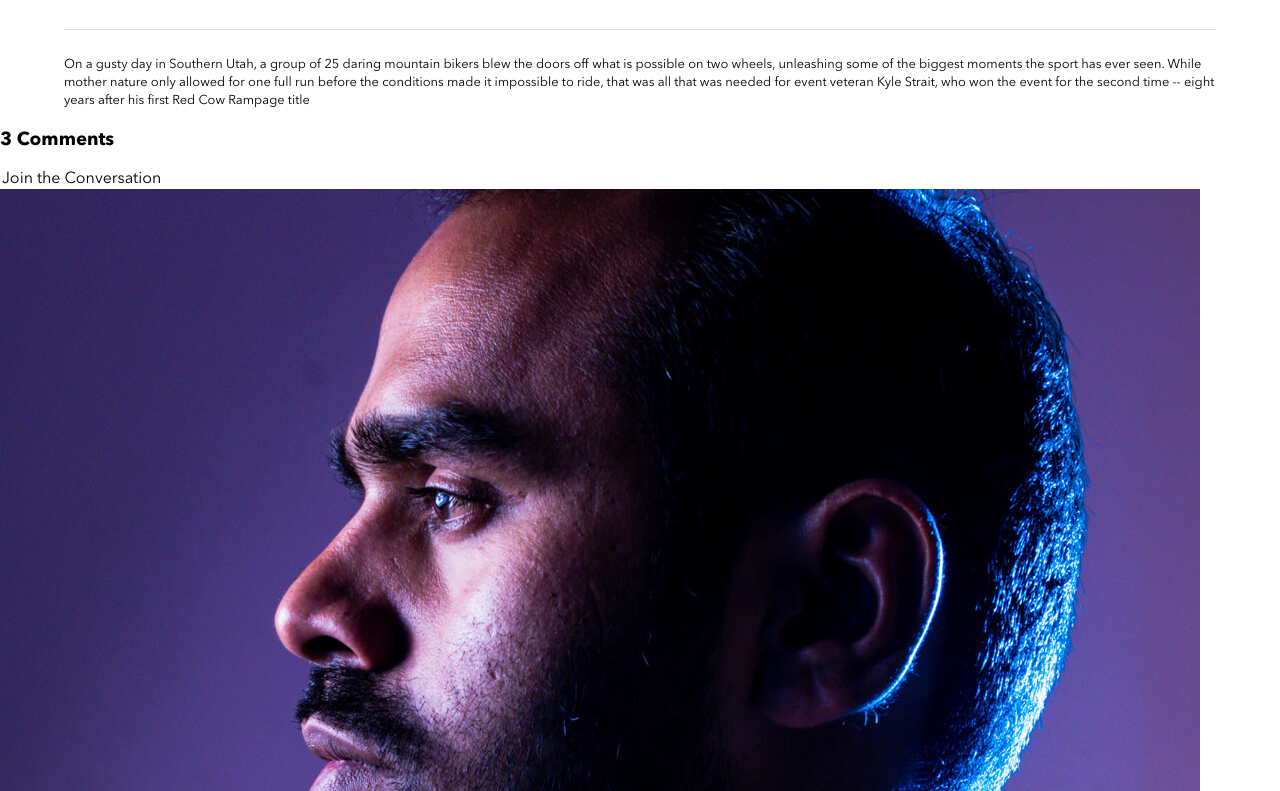
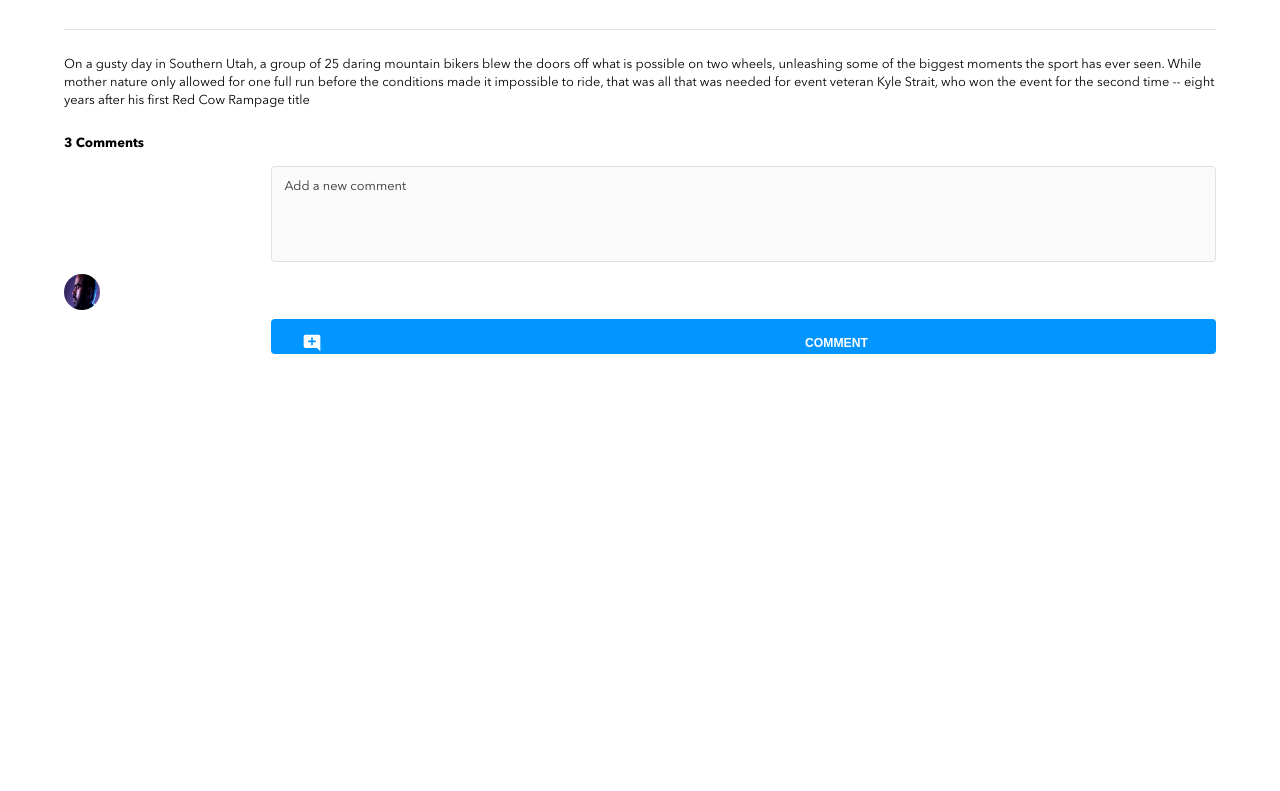
Before and after one commit to p-sweta/brainflix, a React (Create React App) app: page / in a window 1280 px wide. Shown: the part 1249-2040 px from the top of the page. After the commit the page ends 1655 px from the top, so only its background shows below. Built offline with nearby package versions, Linux system fonts and the light colour scheme.

Commit message:
complete comment form component with styling

```diff
--- a/src/App.scss
+++ b/src/App.scss
@@ -1,5 +1,5 @@
-
-@use './styles/partials/_mixins.scss' as *;
+@use "./styles/partials/variables.scss" as *;
+@use "./styles/partials/mixins.scss" as *;
 
 *,
 *::before,
@@ -8,7 +8,30 @@
 }
 
 body {
-    margin: 0;
-    font-family: avenir, Verdana, Geneva, Tahoma, sans-serif;
-    font-weight: 400;
+  margin: 0;
+  font-family: avenir, Verdana, Geneva, Tahoma, sans-serif;
+  font-weight: 400;
+}
+
+.btn {
+  width: 100%;
+  height: 2.5rem;
+  margin-top: 5vw;
+  background-color: $brainflix-blue;
+  border-radius: 4px;
+  border: none;
+  display: flex;
+  justify-content: space-between;
+  align-items: center;
+
+  &__icon {
+    width: 1.5rem;
+    height: 1.25rem;
   }
+
+  &__text {
+    font-size: 0.72rem;
+    padding: 1vw 35.7vw 1vw 0;
+    color: $white;
+  }
+}
--- a/src/components/Comments/Comments.scss
+++ b/src/components/Comments/Comments.scss
@@ -1,3 +1,13 @@
 @use '../../styles/partials/variables' as *;
 @use '../../styles/partials/mixins' as *;
 @use '../../styles/partials/fonts' as *;
+
+.comments {
+  @include page-padding;
+
+  &__count {
+    padding-top: 1vw;
+    font-weight: 700;
+    font-size: 0.82rem;
+  }
+}
--- a/src/components/CommentsForm/CommentsForm.js
+++ b/src/components/CommentsForm/CommentsForm.js
@@ -1,25 +1,39 @@
 import "./CommentsForm.scss";
 import avatar from "../../assets/images/Mohan-muruge.jpg";
+import addComment from "../../assets/icons/add_comment.svg";
 
 const CommentsForm = () => {
   return (
     <section className="conversation">
-      <form id="comment-form" class="form">
-        <legend class="form__heading">Join the Conversation</legend>
-        <div class="form__container">
-          <div class="form__image-container">
-            <img class="form__image" src={avatar} alt="mohan-muruge-avatar" />
+      <form id="comment-form" className="form">
+        <div className="form__image-container">
+          <img className="form__image" src={avatar} alt="mohan-muruge-avatar" />
         </div>
-          <div>
-                <label class="form__label" for="comment">COMMENT</label><br />
+
+        <div className="form__container">
+          <legend className="form__heading">JOIN THE CONVERSATION</legend>
+          <fieldset className="form__fieldset">
+            <div className="form__comment-container">
+              <label className="form__label" for="comment">
+                COMMENT
+              </label>
+              <br />
               <textarea
-                  class="form__comment form__input"
+                className="form__comment"
                 name="comment"
                 id="comment"
                 placeholder="Add a new comment"
               ></textarea>
             </div>
-              <button type="submit" class="form__button">COMMENT</button>
+            <button type="submit" className="form__button btn">
+              <img
+                className="form__comment-icon btn__icon"
+                src={addComment}
+                alt="add-comment-icon"
+              />
+              <h3 className="form__comment-text btn__text">COMMENT</h3>
+            </button>
+          </fieldset>
         </div>
       </form>
     </section>
--- a/src/components/CommentsForm/CommentsForm.scss
+++ b/src/components/CommentsForm/CommentsForm.scss
@@ -1,3 +1,78 @@
-@use '../../styles/partials/variables' as *;
-@use '../../styles/partials/mixins' as *;
-@use '../../styles/partials/fonts' as *;
+@use "../../styles/partials/variables" as *;
+@use "../../styles/partials/mixins" as *;
+@use "../../styles/partials/fonts" as *;
+
+.form {
+  display: flex;
+  padding-top: 1.5vw;
+  justify-content: space-between;
+
+  &__image-container {
+    max-width: 2.25rem;
+    max-width: 2.25rem;
+    padding-top: 7vw;
+  }
+
+  &__image {
+    border-radius: 50%;
+    width: 2.25rem;
+    height: 2.25rem;
+  }
+
+  &__container {
+    width: 82%;
+    display: flex;
+    flex-direction: column;
+  }
+
+  &__heading {
+    padding: 0.5vw 0 0 0;
+    font-size: 0.76rem;
+    font-weight: 700;
+    color: $silver;
+  }
+
+  &__fieldset {
+    border: none;
+    display: flex;
+    flex-direction: column;
+    width: 100%;
+    padding: 0;
+    margin: 0;
+  }
+
+  &__label {
+    display: none;
+  }
+
+
+  &__comment {
+    width: 100%;
+    background-color: $alabaster;
+    padding: 0.75rem;
+    border-radius: 4px;
+    border: $mercury 1px solid;
+    margin-top: -4.5vw;
+    resize: none;
+    height: 6rem;
+
+    &::placeholder {
+      color: $brainflix-black;
+      font-family: avenir;
+      font-weight: 400;
+      font-size: 0.8rem;
+    }
+  }
+
+  &__button {
+    margin: 4vw 0;
+    padding: 1vw 2.2vw 0 2.2vw;
+    height: 2.2rem;
+  }
+
+  &__comment-text {
+    padding: 0 25vw 0 12vw;
+    margin: 0;
+    font-size: 0.76rem;
+  }
+}
--- a/src/components/SearchBar/SearchBar.js
+++ b/src/components/SearchBar/SearchBar.js
@@ -20,9 +20,9 @@ const SearchBar = () => {
           </div>
         </div>
       </form>
-      <button className="searchbar__upload-container">
-        <img className="searchbar__upload-icon" src={upload} alt="upload-icon" />
-        <h3 className="searchbar__upload-text">UPLOAD</h3>
+      <button className="searchbar__upload-container btn">
+        <img className="searchbar__upload-icon btn__icon" src={upload} alt="upload-icon" />
+        <h3 className="searchbar__upload-text btn__text">UPLOAD</h3>
       </button>
       <img
         className="searchbar__avatar"
--- a/src/components/SearchBar/SearchBar.scss
+++ b/src/components/SearchBar/SearchBar.scss
@@ -28,29 +28,29 @@
         }
     }
 
-    &__upload-container {
-        width: 100%;
-        height: 2.5rem;
-        margin-top: 5vw;
-        background-color: $brainflix-blue;
-        border-radius: 4px;
-        border: none;
-        display: flex;
-        justify-content: space-between;
-        align-items: center;
-    }
+    // &__upload-container {
+    //     width: 100%;
+    //     height: 2.5rem;
+    //     margin-top: 5vw;
+    //     background-color: $brainflix-blue;
+    //     border-radius: 4px;
+    //     border: none;
+    //     display: flex;
+    //     justify-content: space-between;
+    //     align-items: center;
+    // }
 
-    &__upload-icon {
-        width: 1.5rem;
-        height: 1.25rem;
-    }
+    // &__upload-icon {
+    //     width: 1.5rem;
+    //     height: 1.25rem;
+    // }
 
-    &__upload-text {
-        font-size: 0.72rem;
-        font-weight: 600;
-        padding: 1vw 35.7vw 1vw 0;
-        color: $white;
-    }
+    // &__upload-text {
+    //     font-size: 0.72rem;
+    //     font-weight: 600;
+    //     padding: 1vw 35.7vw 1vw 0;
+    //     color: $white;
+    // }
 
     &__avatar {
         border-radius: 50%;
```
Lines whose indentation alone changed are shown as unchanged.
